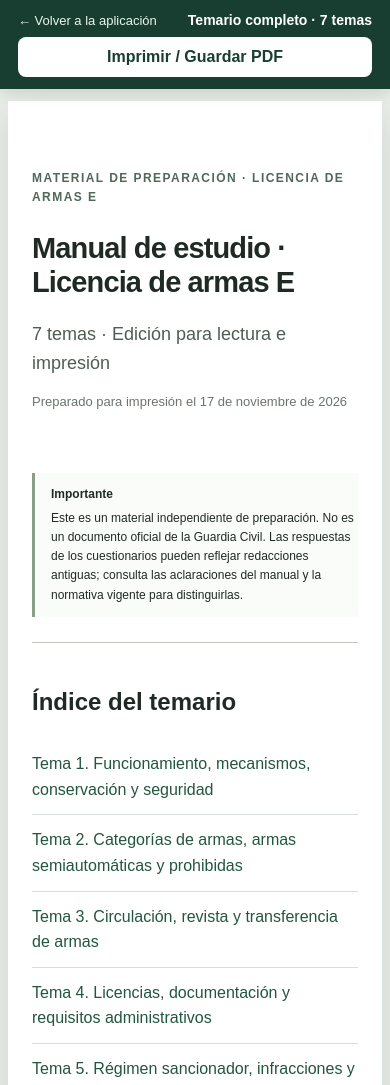
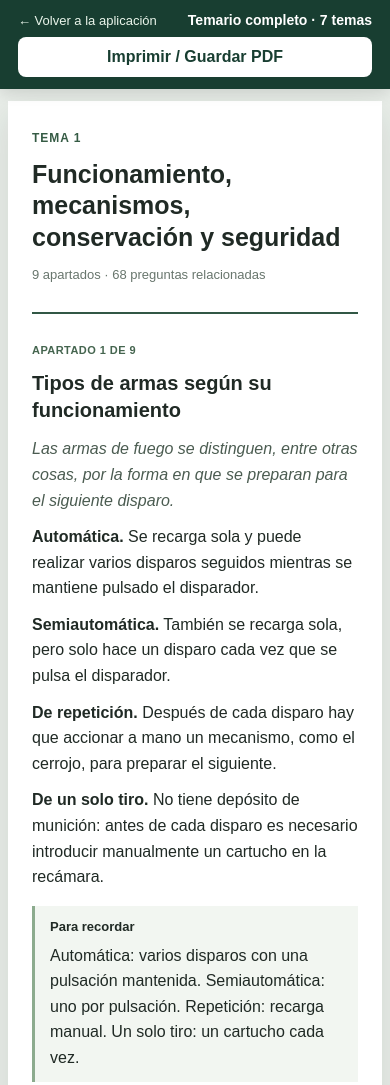
Before and after one commit to stibum/examen-licencia-e, a plain HTML site: page imprimir.html in a window 390 px wide. Shown: the top 1085 px of the page. Drawn offline with Linux system fonts and the light colour scheme.

Commit message:
Add files via upload

```diff
--- a/imprimir.css
+++ b/imprimir.css
@@ -14,19 +14,8 @@ a { color: #23563f; }
 button:focus-visible, a:focus-visible { outline: 3px solid #96bf84; outline-offset: 3px; }
 .print-document { width: min(100% - 32px, 850px); margin: 26px auto 60px; padding: 52px 65px; background: #fff; box-shadow: 0 12px 36px #152a2220; line-height: 1.6; }
 .print-document p { margin: 0 0 11px; }
-.cover { min-height: 520px; padding: 90px 0 25px; border-bottom: 1px solid #bfc8be; }
-.cover-eyebrow { text-transform: uppercase; letter-spacing: .12em; font-size: 12px; color: #506857; font-weight: 750; }
-.cover h1 { margin: 25px 0 20px; font-size: 38px; line-height: 1.17; letter-spacing: -.03em; }
-.cover-intro { font-size: 18px; color: #4e5e54; }
-.cover-date { margin-top: 14px !important; font-size: 13px; color: #68766d; }
-.cover-warning { border-left: 3px solid #879f86; padding: 12px 0 12px 16px; margin-top: 95px; background: #fafcf9; font-size: 12px; }
-.cover-warning p { margin: 5px 0 0; }
-.toc { margin: 40px 0 68px; }
-.toc h2, .sources h2 { margin: 0 0 18px; font-size: 24px; }
-.toc ol { margin: 0; padding: 0; list-style: none; }
-.toc li { margin: 0; border-bottom: 1px solid #d7ded7; }
-.toc a { display: block; padding: 12px 0; text-decoration: none; }
-.topic { margin-top: 44px; }
+.topic { margin-top: 0; }
+.topic + .topic { margin-top: 44px; }
 .topic-heading { padding-bottom: 15px; border-bottom: 2px solid #315745; margin-bottom: 22px; }
 .topic-kicker { font-weight: 750; letter-spacing: .08em; text-transform: uppercase; font-size: 12px; color: #355b44; }
 .topic-heading h2 { margin: 6px 0 12px; font-size: 29px; line-height: 1.25; }
@@ -53,9 +42,6 @@ button:focus-visible, a:focus-visible { outline: 3px solid #96bf84; outline-offs
   .print-toolbar p { min-width: 75px; text-align: right; }
   #print-button { width: 100%; }
   .print-document { width: calc(100% - 16px); padding: 28px 24px; margin-top: 12px; }
-  .cover { min-height: 440px; padding-top: 40px; }
-  .cover h1 { font-size: 29px; }
-  .cover-warning { margin-top: 60px; }
   .topic-heading h2 { font-size: 25px; }
 }
 @page { size: A4; margin: 17mm 16mm 18mm; }
@@ -64,13 +50,8 @@ button:focus-visible, a:focus-visible { outline: 3px solid #96bf84; outline-offs
   body { margin: 0; }
   .print-toolbar { display: none !important; }
   .print-document { width: 100%; max-width: none; margin: 0; padding: 0; box-shadow: none; font-size: 10.5pt; line-height: 1.45; }
-  .cover { min-height: 0; height: 240mm; padding-top: 45mm; border: 0; break-after: page; }
-  .cover h1 { font-size: 28pt; }
-  .cover-warning { margin-top: 28mm; break-inside: avoid; }
-  .toc { margin: 0; break-after: page; }
-  .toc h2 { font-size: 19pt; }
-  .toc li { break-inside: avoid; }
-  .topic { margin: 0; break-before: page; }
+  .topic { margin: 0; }
+  .topic + .topic { break-before: page; }
   .topic-heading { break-after: avoid; }
   .topic-heading h2 { font-size: 21pt; }
   .chapter { margin: 6mm 0; }
--- a/imprimir.js
+++ b/imprimir.js
@@ -49,28 +49,13 @@
 
   function render(guide, topics) {
     const full = topicNumber === null;
-    const title = full ? guide.titulo || 'Manual de estudio · Licencia de armas E'
-      : `Tema ${topics[0].numero} · ${topics[0].titulo}`;
-    const date = new Intl.DateTimeFormat('es-ES', {day: 'numeric', month: 'long', year: 'numeric'}).format(new Date());
-    const toc = full ? `<nav class="toc" aria-label="Índice de temas">
-      <h2>Índice del temario</h2>
-      <ol>${topics.map(topic => `<li><a href="#tema-${topic.numero}"><span>Tema ${topic.numero}. ${safe(topic.titulo)}</span></a></li>`).join('')}</ol>
-    </nav>` : '';
-    target.innerHTML = `<div class="cover">
-      <p class="cover-eyebrow">Material de preparación · Licencia de armas E</p>
-      <h1>${safe(title)}</h1>
-      <p class="cover-intro">${full ? `${topics.length} temas · Edición para lectura e impresión` : 'Edición para lectura e impresión'}</p>
-      <p class="cover-date">Preparado para impresión el ${safe(date)}</p>
-      <div class="cover-warning">
-        <strong>Importante</strong>
-        <p>Este es un material independiente de preparación. No es un documento oficial de la Guardia Civil. Las respuestas de los cuestionarios pueden reflejar redacciones antiguas; consulta las aclaraciones del manual y la normativa vigente para distinguirlas.</p>
-      </div>
-    </div>
-    ${toc}
-    ${topics.map(topicHtml).join('')}
+    const title = full ? 'Temario completo' : `Tema ${topics[0].numero} · ${topics[0].titulo}`;
+    // Versión directa para imprimir: comienza por el Tema 1 o el tema seleccionado.
+    // No genera portada ni índice para no gastar páginas innecesarias.
+    target.innerHTML = `${topics.map(topicHtml).join('')}
     <section class="sources"><h2>Fuentes y referencias</h2>
       <ol>${(guide.fuentes || []).map(sourceHtml).join('')}</ol>
-      <p class="final-note">El temario no sustituye las instrucciones oficiales ni la formación práctica. Las normas pueden cambiar después de la edición de este manual.</p>
+      <p class="final-note">Material independiente de preparación, no oficial de la Guardia Civil. Algunas respuestas históricas de los cuestionarios pueden no reflejar exactamente la normativa vigente: consulta las aclaraciones del manual y las fuentes oficiales. El temario no sustituye las instrucciones oficiales ni la formación práctica.</p>
     </section>`;
     document.title = full ? 'Temario completo · Licencia de armas E' : `${title} · Licencia de armas E`;
     selectionLabel.textContent = full ? 'Temario completo · 7 temas' : `Tema ${topics[0].numero}`;
--- a/service-worker.js
+++ b/service-worker.js
@@ -1,4 +1,4 @@
-const CACHE = 'examen-e-app-v22-impresion';
+const CACHE = 'examen-e-app-v23-impresion-sin-portada';
 const APP_FILES = [
   './', './index.html', './styles.css', './app.js', './preguntas.json',
   './temario.json', './imprimir.html', './imprimir.js', './imprimir.css', './manifest.webmanifest', './icon.svg', './icon-192.png', './icon-512.png'
```
